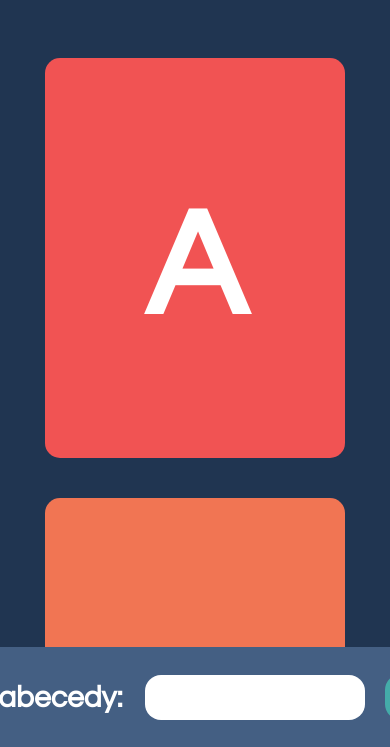
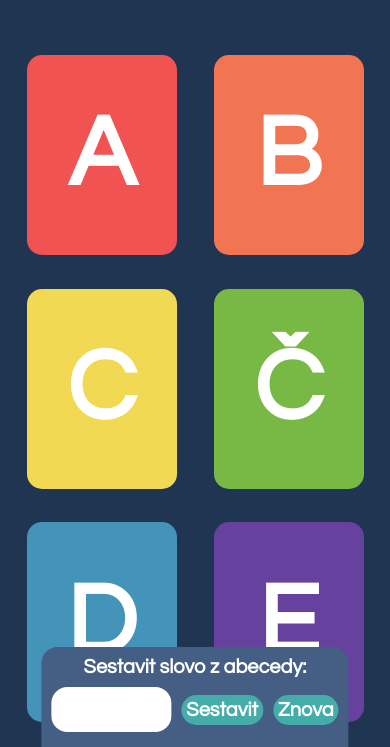
Before and after one commit to notsousual/interactive-alphabet, a plain HTML site: page alphabet.html in a window 390 px wide. Shown: the part 97-844 px from the top of the page. Drawn offline with Linux system fonts and the light colour scheme.

Commit message:
Add files via upload

```diff
--- a/alphabet.css
+++ b/alphabet.css
@@ -66,7 +66,7 @@ body {
 
     background-color: rgb(68, 95, 131);
 
-    padding: 0 0px;
+    padding: 0 20px;
     border-radius: 16px 16px 0 0;
 
 
@@ -75,6 +75,7 @@ body {
 .bar h3 {
     min-width: 340px;
     margin:0;
+    transition: 0.3s;
 }
 
 #form {
@@ -115,7 +116,8 @@ border: none;
     border:none;
     background-image:none;
     background-color: white;
-    width: 200px;
+    /* max-width: 200px; */
+
     border-radius: 16px;
     padding: 7px 10px;
 
@@ -126,6 +128,7 @@ border: none;
     box-shadow: none;
 
     margin-left: 20px;
+    transition: 0.3s;
 
 
   }
@@ -144,6 +147,8 @@ h3 {
     font-size: 30px;
 }
 
+
+
 .hide {
     display: none;
 }
@@ -154,27 +159,42 @@ h3 {
     flex-wrap: wrap;
 }
 
+#alphabet::after {
+    content: "";
+    flex-basis: calc(50%);
+    /* background: lightcoral; */
+
+}
 
 .big-letter {
-    margin-top: 120px;
-    display: block;
+
 }
 
 
+:root {
+
+}
 
 .letter-container {
     color:white;
 
-    height:400px;
+    height: 400px;
     width: 300px;
 
     background-color: #F17553;
     border-radius: 15px;
 
-    margin-top: 20px;
+    margin: 2vh auto;
+
+
+    /* margin: 2vh 20px+auto; */
+
+
+    /* margin: var(--letter-container-margin); */
+    /* margin-top: 20px;
     margin-bottom: 20px;
     margin-left: auto;
-    margin-right: auto;
+    margin-right: auto; */
 
     transition: 0.3s;
 
@@ -222,7 +242,102 @@ h3 {
 }
 
 
+@media screen and (min-width: 100px) and (max-width: 1000px) {
 
+
+    .bar {
+        position:fixed;
+
+        left: 50%;
+        bottom:0;
+        transform: translate(-50%, -0%);
+
+        z-index: 900;
+        display: block;
+        /* display: flex;
+        justify-content: center;
+        align-items: center; */
+        height: 80px;
+        min-width: 270px;
+        max-width: 900px;
+
+        background-color: rgb(68, 95, 131);
+
+        padding: 10px 0px;
+        border-radius: 16px 16px 0 0;
+
+
+    }
+
+    .bar h3 {
+        /* display: block; */
+        font-size: 20px;
+        min-width: auto;
+        margin:0;
+    }
+
+    #name_input {
+        font-size: 30px;
+        font-family: 'Questrial';
+        outline: none;
+        border:none;
+        background-image:none;
+        background-color: white;
+
+        width: 100px;
+        /* max-width: 200px; */
+
+        border-radius: 16px;
+        padding: 7px 10px;
+
+        margin-top: 0;
+        margin-left: 0px;
+
+
+
+        -webkit-box-shadow: none;
+        -moz-box-shadow: none;
+        box-shadow: none;
+
+
+        transition: 0.3s;
+
+
+      }
+
+    #form {
+        margin: 10px 10px;
+        display: flex;
+        justify-content: center;
+        align-items: center;
+        flex-wrap: nowrap;
+
+    }
+
+    .letter-container {
+        height:200px;
+        width: 150px;
+        transition: 0.3s;
+
+    }
+
+    h1 {
+        font-size: 100px;
+    }
+
+    .submit-btn, .restart-btn {
+        font-size: 20px;
+
+        padding:5px;
+        margin-left: 10px;
+
+        transition: 0.3s;
+
+      }
+
+
+
+}
 
 
 
--- a/alphabet.html
+++ b/alphabet.html
@@ -132,7 +132,7 @@
 
         <div class='letter-container' id='l_letter' data-id='l_letter'>
 
-            <h1 class = 'big-letter' data-id='l_letter'>l</h1>
+            <h1 class = 'big-letter' data-id='l_letter'>L</h1>
             <h3 class = 'description text-block' data-id='l_letter'>Líbánky</h3>
 
         </div>
--- a/alphabet.js
+++ b/alphabet.js
@@ -16,8 +16,12 @@ nameEl.addEventListener("keyup", function(event) {
     if (event.key === 'Enter') {
      event.preventDefault();
      submitEl.click();
+    } else {
+        nameEl.addEventListener("keyup", start);
     }
 });
+
+
 
 let count = 7
 let counter = 7
@@ -88,6 +92,7 @@ console.log(diacritics)
 function start(){
     restart()
     let name = nameEl.value;
+    name = name.toLowerCase()
     let wordArray = name.split("");
 
     for (let i=0; i<wordArray.length; i++) {
```
